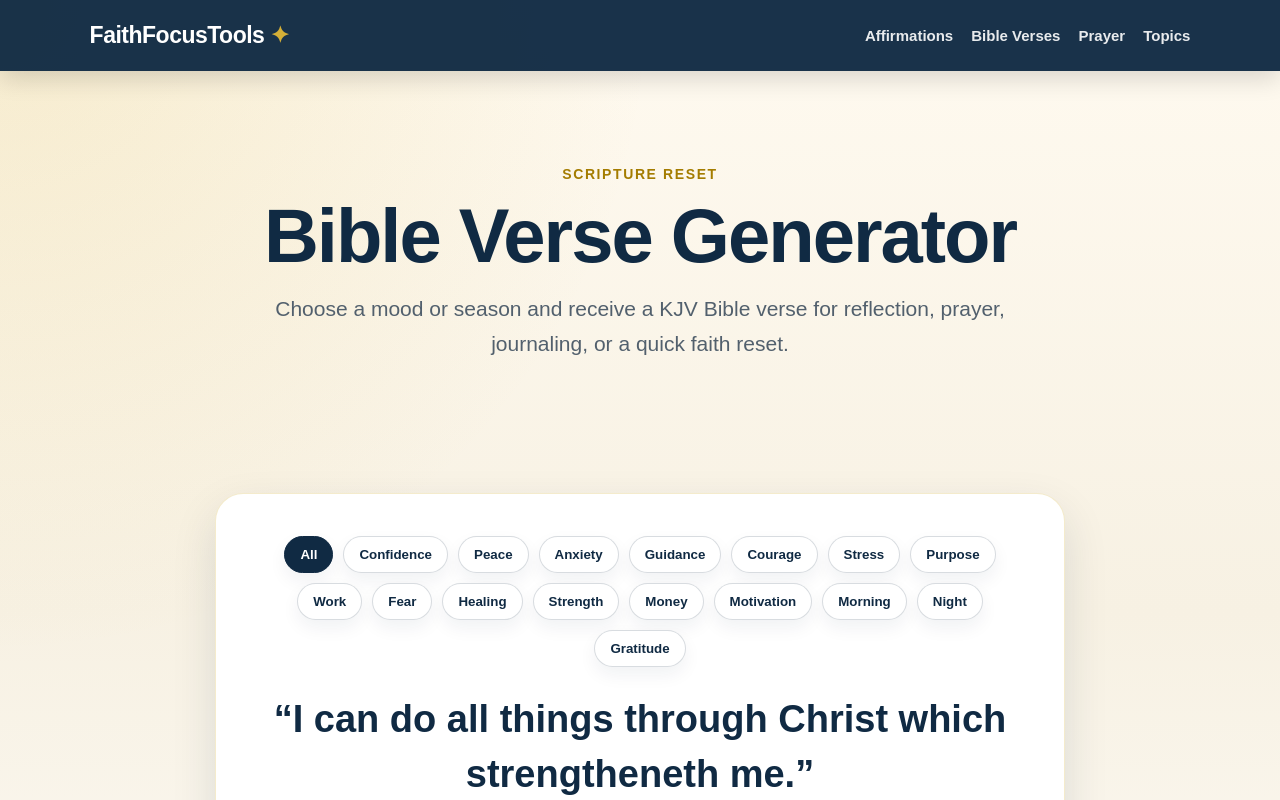
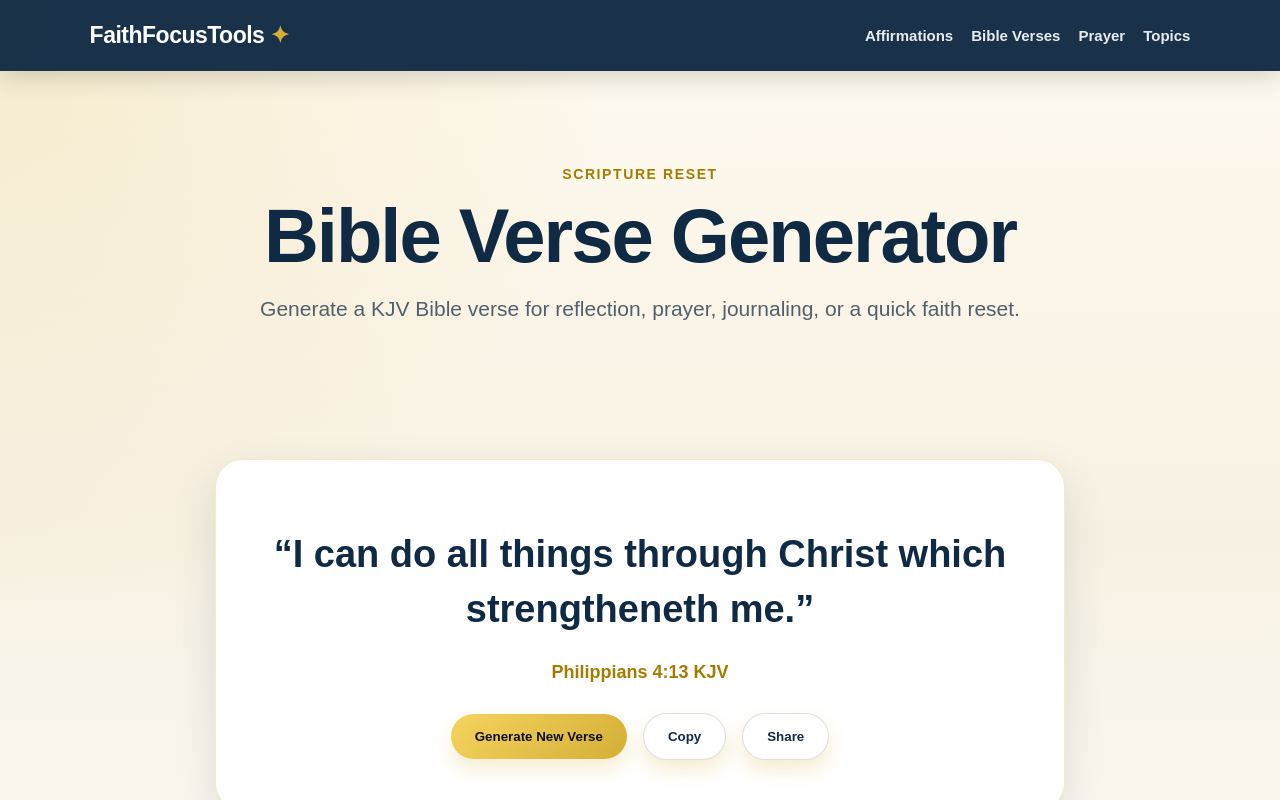
Before and after one commit to m2tmultimedia-eng/faith-focus-tools, a Next.js app: page /tools/bible-verse-generator in a window 1280 px wide. Shown: the top 800 px of the page. Built offline with nearby package versions, Linux system fonts and the light colour scheme.

Commit message:
fix bible verse generator build error

```diff
--- a/app/tools/bible-verse-generator/page.tsx
+++ b/app/tools/bible-verse-generator/page.tsx
@@ -1,40 +1,13 @@
 "use client";
 
-import { useMemo, useState } from "react";
+import { useState } from "react";
 import { bibleVerses } from "@/lib/data";
 
-const moods = [
-  "all",
-  "confidence",
-  "peace",
-  "anxiety",
-  "guidance",
-  "courage",
-  "stress",
-  "purpose",
-  "work",
-  "fear",
-  "healing",
-  "strength",
-  "money",
-  "motivation",
-  "morning",
-  "night",
-  "gratitude",
-];
-
 export default function BibleVerseGenerator() {
-  const [mood, setMood] = useState("all");
   const [item, setItem] = useState(bibleVerses[0]);
 
-  const currentList = useMemo(() => {
-    if (mood === "all") return bibleVerses;
-    const filtered = bibleVerses.filter((verse) => verse.mood === mood);
-    return filtered.length ? filtered : bibleVerses;
-  }, [mood]);
-
   function generate() {
-    const random = currentList[Math.floor(Math.random() * currentList.length)];
+    const random = bibleVerses[Math.floor(Math.random() * bibleVerses.length)];
     setItem(random);
   }
 
@@ -63,26 +36,12 @@ export default function BibleVerseGenerator() {
         <p className="eyebrow">Scripture Reset</p>
         <h1>Bible Verse Generator</h1>
         <p>
-          Choose a mood or season and receive a KJV Bible verse for reflection,
-          prayer, journaling, or a quick faith reset.
+          Generate a KJV Bible verse for reflection, prayer, journaling, or a
+          quick faith reset.
         </p>
       </section>
 
       <section className="tool-box">
-        <div className="category-row">
-          {moods.map((itemMood) => (
-            <button
-              key={itemMood}
-              className={mood === itemMood ? "chip active-chip" : "chip"}
-              onClick={() => setMood(itemMood)}
-            >
-              {itemMood === "all"
-                ? "All"
-                : itemMood.charAt(0).toUpperCase() + itemMood.slice(1)}
-            </button>
-          ))}
-        </div>
-
         <div className="result">“{item.verse}”</div>
         <p className="verse-reference">{item.reference}</p>
 
@@ -100,8 +59,8 @@ export default function BibleVerseGenerator() {
       <section className="card">
         <h2>Daily Bible Encouragement</h2>
         <p>
-          Use this as a quick spiritual reset. Choose a mood, read the verse
-          slowly, and carry one phrase with you through the day.
+          Use this as a quick spiritual reset. Read the verse slowly, reflect on
+          it, and carry one phrase with you through the day.
         </p>
       </section>
     </main>
```
